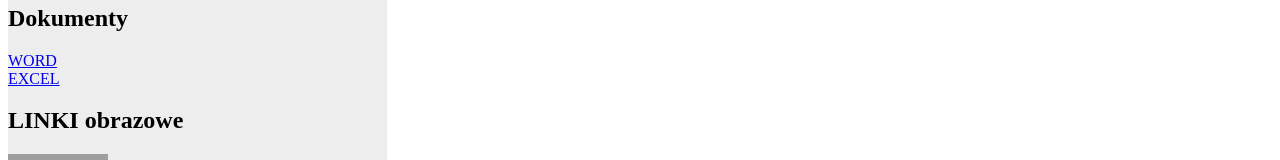
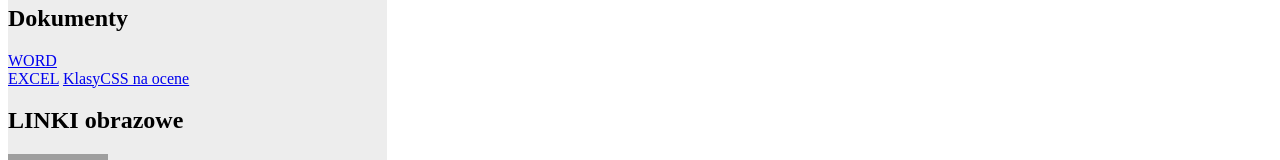
Before and after one commit to rybis3000/rybis3000.github.io, a plain HTML site: page index.html in a window 1280 px wide. Shown: the part 342-502 px from the top of the page. Drawn offline with Linux system fonts and the light colour scheme; grey boxes are pictures that could not be loaded.

Commit message:
Update index.html

```diff
--- a/index.html
+++ b/index.html
@@ -21,7 +21,7 @@
             <h2>Dokumenty</h2>
             <a href="doc/grupaii2.docx"> WORD</a> <br />
             <a href="doc/zeszyt1.xlsx"> EXCEL</a>
-
+            <a href="klasa_iden.html">KlasyCSS na ocene</a> <br />
             <h2>LINKI obrazowe</h2>
             <a href="https://google.pl" target="new"> <img src="foty/google.jpg" width="100px"/> </a> <br/>
             <a href="http://tsi-pai.cba.pl" target="new"> <img src="foty/isaac.jpg" width="100px" /> </a>
```
